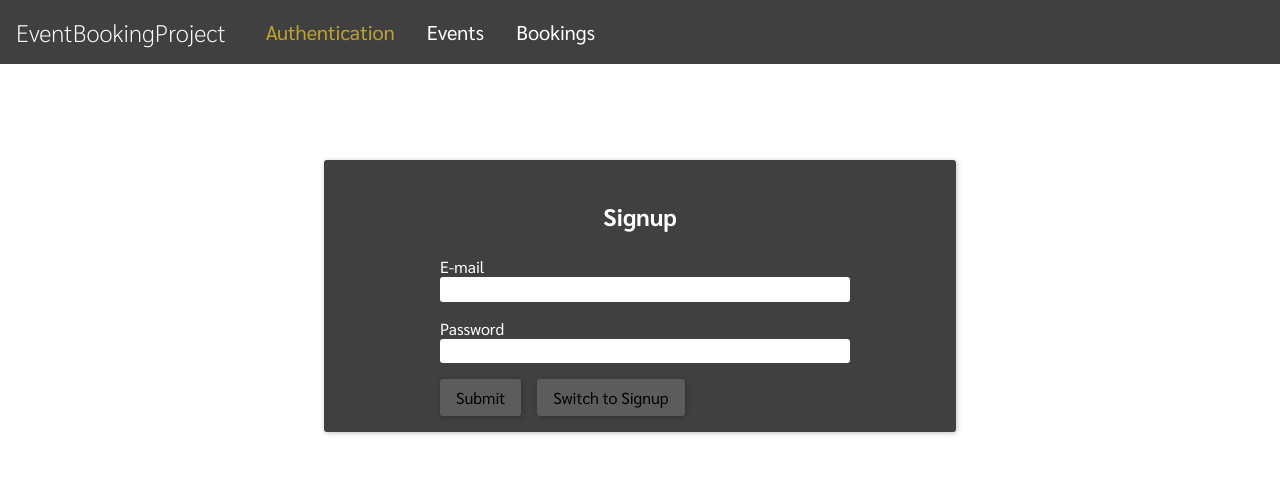
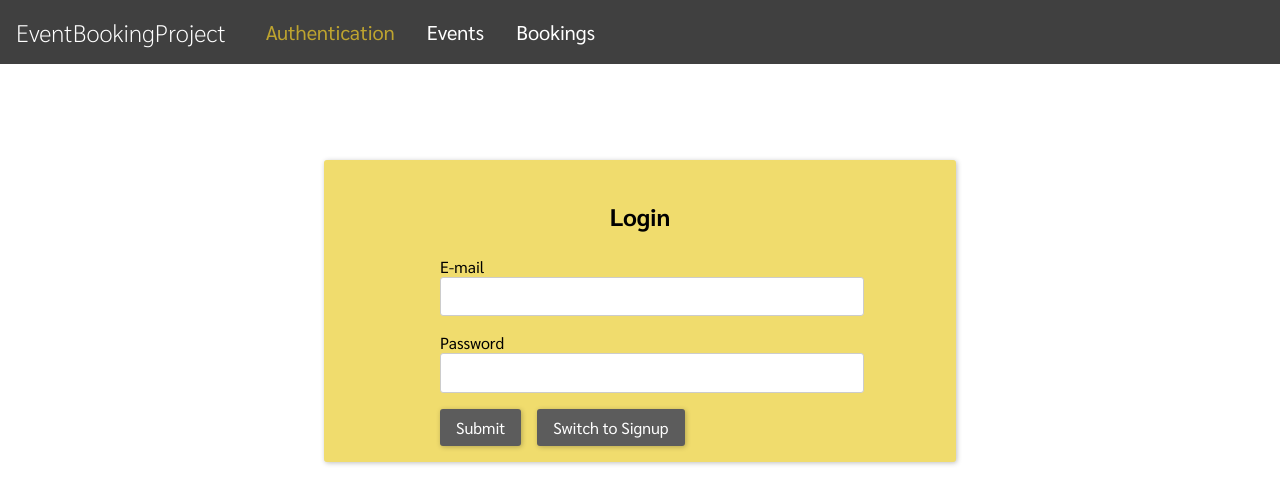
Before and after one commit to achevmd/event-booking-graphql-react, a React (Create React App) app in the folder frontend/: page /auth in a window 1280 px wide. Shown: the top 504 px of the page. Built offline with nearby package versions, Linux system fonts and the light colour scheme.

Commit message:
Added auth context and redirects

```diff
--- a/frontend/src/App.js
+++ b/frontend/src/App.js
@@ -6,21 +6,49 @@ import AuthPage from './pages/Auth'
 import EventsPage from './pages/Events';
 import BookingsPage from './pages/Bookings';
 import MainNavigation from './components/Navigation/MainNavigation';
+import AuthContext from './context/auth-context';
 
 class App extends Component {
+  state = {
+    token: '',
+    userId: ''
+  };
+
+  login = (token, userId, tokenExpiration) => {
+    this.setState({
+      token,
+      userId
+    });
+  };
+  logout = () => {
+    this.setState({
+      token: '',
+      userId: ''
+    });
+  };
   render() {
+    const { token, userId } = this.state;
     return (
       <Router>
         <>
+          <AuthContext.Provider value={{
+            token: token,
+            userId: userId,
+            login: this.login,
+            logout: this.logout
+          }}>
             <MainNavigation />
             <main className="main-content">
               <Switch>
-              <Redirect path="/" to="/auth" exact />
+                {token
+                  ? <Redirect path="/auth" to="/events" />
+                  : <Redirect path="/" to="/auth" exact />}
                 <Route path="/auth" component={AuthPage} />
                 <Route path="/events" component={EventsPage} />
-              <Route path="/bookings" component={BookingsPage} />
+                {token && <Route path="/bookings" component={BookingsPage} />}
               </Switch>
             </main>
+          </AuthContext.Provider>
         </>
       </Router>
     );
--- a/frontend/src/components/Navigation/MainNavigation.jsx
+++ b/frontend/src/components/Navigation/MainNavigation.jsx
@@ -1,7 +1,10 @@
 import React, { Component } from 'react';
 import { NavLink } from 'react-router-dom';
 import { FiAlignLeft, FiX } from 'react-icons/fi'
+
+import AuthContext from '../../context/auth-context'
 import './MainNavigation.css';
+
 
 class MainNavigation extends Component {
   constructor(props) {
@@ -18,6 +21,9 @@ class MainNavigation extends Component {
     }
   }
   render() {
+    return (
+      <AuthContext.Consumer>
+        {(context) => {
           return (
             <>
               <header className="main-navigation">
@@ -37,13 +43,17 @@ class MainNavigation extends Component {
                 <div onClick={this.handleNav} className="mobile-navigation__close-btn"><FiX size="2rem" /></div>
                 <nav className="mobile-navigation__items">
                   <ul>
-              <li><NavLink to="/auth">Authentication</NavLink></li>
+                    {!context.token && <li><NavLink to="/auth">Authentication</NavLink></li>}
                     <li><NavLink to="/events">Events</NavLink></li>
-              <li><NavLink to="/bookings">Bookings</NavLink></li>
+                    {context.token && <li><NavLink to="/bookings">Bookings</NavLink></li>}
                   </ul>
                 </nav>
               </header>
             </>
+          );
+        }}
+
+      </AuthContext.Consumer>
     );
   }
 };
--- /dev/null
+++ b/frontend/src/context/auth-context.js
@@ -0,0 +1,9 @@
+import React from 'react';
+
+
+export default React.createContext({
+  token: '',
+  userId: '',
+  login: (token, userId, tokenExpiration) => {},
+  logout: () => {}
+});
--- a/frontend/src/pages/Auth.css
+++ b/frontend/src/pages/Auth.css
@@ -1,8 +1,8 @@
 .auth-wrapper {
   position: relative;
   margin: 10rem auto;
-  background-color: #404040;
-  color: #fff;
+  background-color: #f0dc6d;
+  color: #000;
   width: 50%;
   border-radius: 3px;
   padding: 1rem 1rem;
@@ -24,14 +24,21 @@
 }
 .form-control input {
   border-radius: 3px;
-  border: none;
-  padding: 0.3rem;
+  border: 1px solid #ccc;
+  padding: 0.7rem;
+  outline: none;
+}
+.form-control input:focus {
+  border-radius: 3px;
+  border: 1px solid #404040;
+  padding: 0.7rem;
 }
 .form-control {
   margin-bottom: 1rem;
 }
 .form-actions button {
   background-color: #5c5c5c;
+  color: #fff;
   border: none;
   border-radius: 3px;
   padding: 0.5rem 1rem;
@@ -43,6 +50,6 @@
 }
 .form-actions button:hover {
   box-shadow: none;
-  color: black;
-  background-color: #bdac4b;
+  color: white;
+  background-color: #404040;
 }
--- a/frontend/src/pages/Auth.jsx
+++ b/frontend/src/pages/Auth.jsx
@@ -1,11 +1,13 @@
 import React, { Component } from 'react';
 import axios from 'axios'
 import './Auth.css';
-
+import AuthContext from '../context/auth-context';
 class AuthPage extends Component {
   state = {
     isLogin: true
   };
+
+  static contextType = AuthContext;
   constructor(props) {
     super(props);
     this.emailEl = React.createRef();
@@ -24,7 +26,6 @@ class AuthPage extends Component {
     e.preventDefault();
     const email = this.emailEl.current.value;
     const password = this.passwordEl.current.value;
-    console.log(email, password);
     if (email.trim().length === 0 || password.trim().length === 0) {
       return;
     }
@@ -55,8 +56,10 @@ class AuthPage extends Component {
       if (res.status !== 200 && res.status !== 201) {
         throw new Error('Failed!');
       }
-      console.log(res);
-      return res.data;
+      if (res.data.data.login.token) {
+        const {token, userId, tokenExpiration} = res.data.data.login;
+        this.context.login(token, userId, tokenExpiration);
+      }
     }).catch(err => {
       console.log(err);
     });
@@ -65,7 +68,7 @@ class AuthPage extends Component {
     const { isLogin } = this.state;
     return (
       <div className="auth-wrapper">
-        <h2 className="auth-form__title">{isLogin ? 'Signup' : 'Login'}</h2>
+        <h2 className="auth-form__title">{isLogin ? 'Login' : 'Signup'}</h2>
         <form className="auth-form" onSubmit={this.submitHandler}>
           <div className="form-control">
             <label htmlFor="email">E-mail</label>
```
Lines whose indentation alone changed are shown as unchanged.
